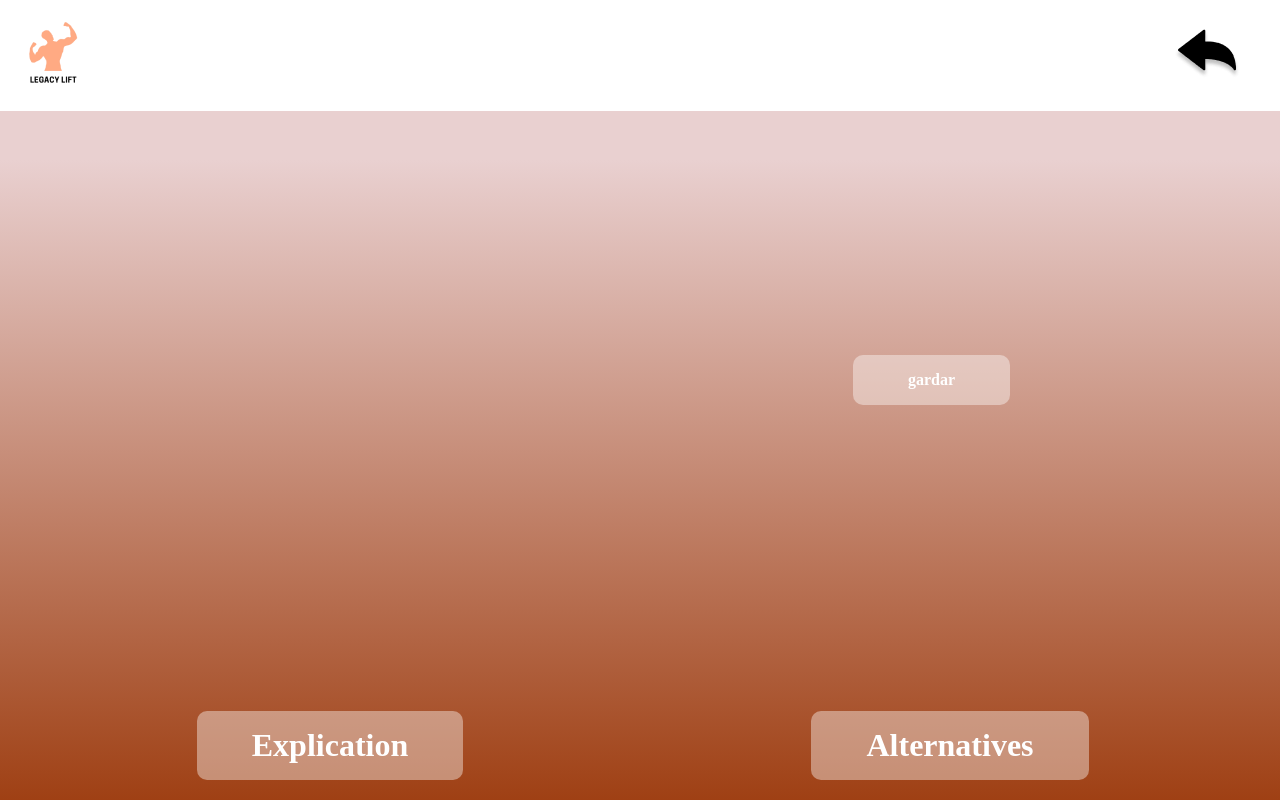
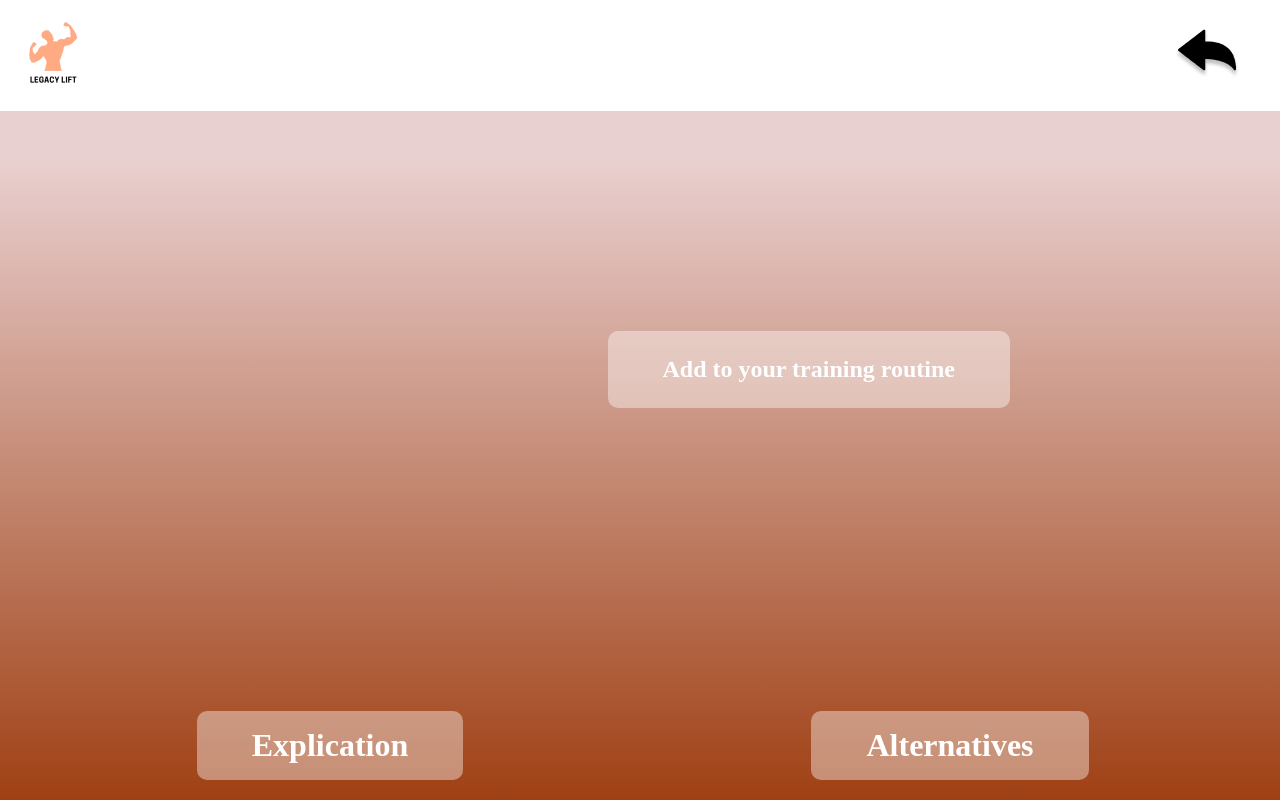
Before and after one commit to DemiGarf/LegacyFit, a React (Vite) app: page / in a window 1280 px wide. Built offline with nearby package versions, Linux system fonts and the light colour scheme.

Commit message:
entrega 1

```diff
--- a/src/App.css
+++ b/src/App.css
@@ -102,11 +102,12 @@ html, body, #root {
 
 .informacion-container {
   position: absolute;
-  top: 46%;
+  top: 45%;
   align-items: flex-end;
   margin-right: 20px;
   text-align: right;
   right: 250px;
+
     margin-bottom: 250px;
 
 
@@ -117,17 +118,19 @@ html, body, #root {
   color: white;
   border: none;
   padding: 10px 20px;
-  font-size: 16px;
+  font-size: 50px;
   cursor: pointer;
   font-family: 'Poppins';
-  padding: 16px 55px;
-  font-size: 1em;
+  padding: 25px 55px;
+  font-size: 1.5em;
   border-radius: 10px;
   font-weight: bold;
   position: relative;
-  margin-bottom: 250px;
+  margin-bottom: 20px;
+
 }
 
 .guardar-button:hover {
   background-color: rgba(255, 255, 255, 0.2);
+
 }
--- a/src/App.tsx
+++ b/src/App.tsx
@@ -43,7 +43,8 @@ const App: React.FC = () => {
       <main className="App-content">
         <div className="informacion-container">
 
-          <button className="guardar-button">gardar</button>
+          <button className="guardar-button">Add to your
+          training routine</button>
         </div>
 
       </main>
```
